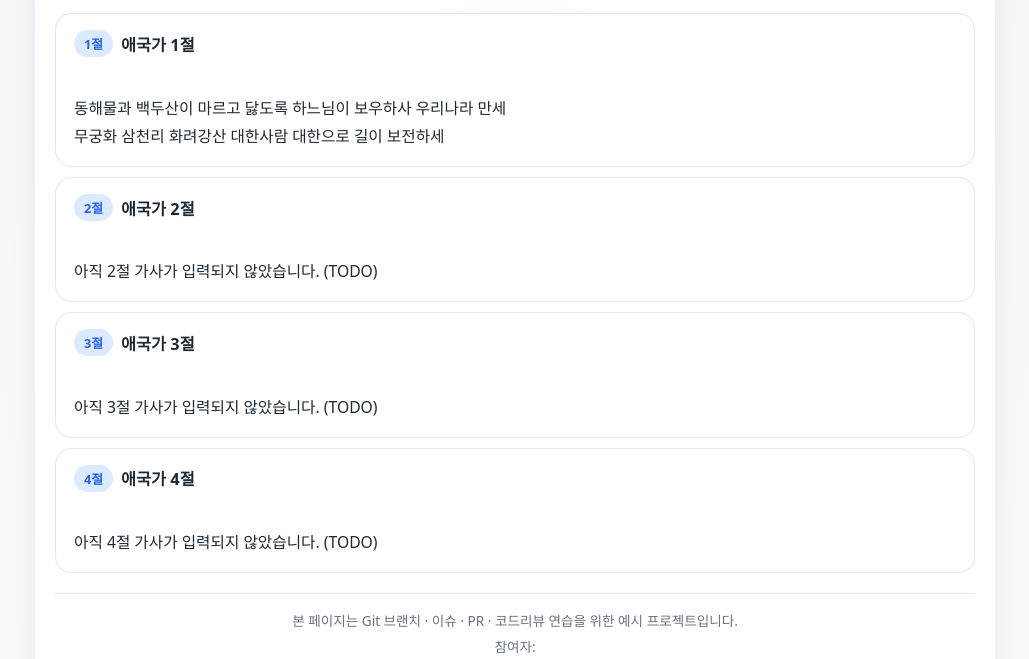
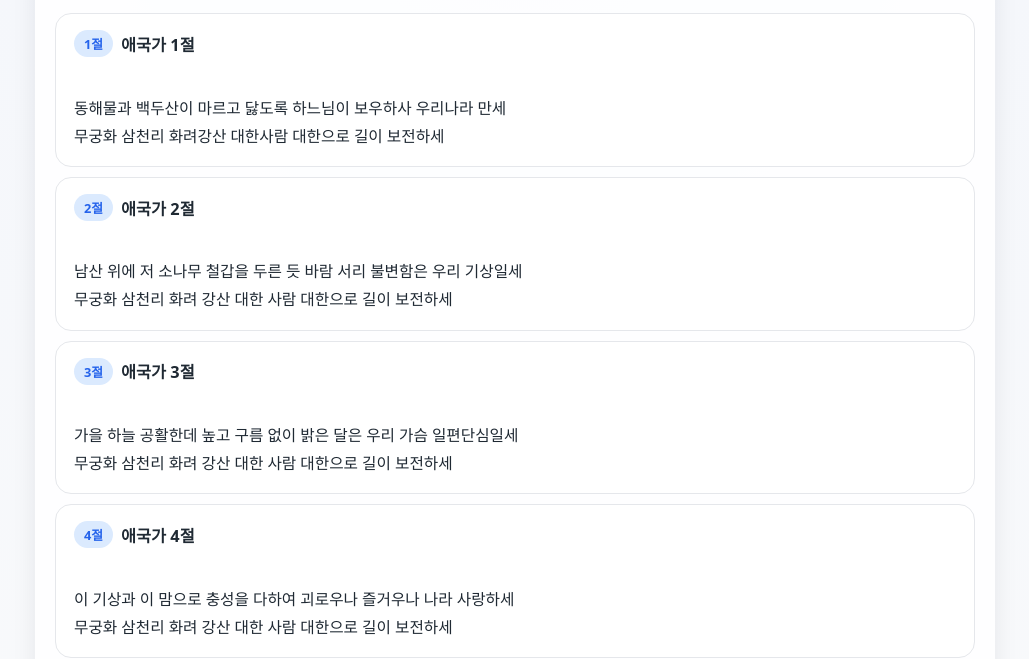
Before and after one commit to ChimaekMeeting/git-practice, a plain HTML site: page public/index.html in a window 1280 px wide. Shown: the part 165-824 px from the top of the page, without its empty margins (125-1154 px from the left). Drawn offline with Linux system fonts and the light colour scheme.

Commit message:
애국가

```diff
--- a/public/components/ver2.html
+++ b/public/components/ver2.html
@@ -5,6 +5,7 @@
     <h2 class="anthem-section-title">애국가 2절</h2>
   </div>
   <div class="anthem-lyrics">
-    아직 2절 가사가 입력되지 않았습니다. (TODO)
+    남산 위에 저 소나무 철갑을 두른 듯 바람 서리 불변함은 우리 기상일세
+    무궁화 삼천리 화려 강산 대한 사람 대한으로 길이 보전하세
   </div>
 </section>
--- a/public/components/ver3.html
+++ b/public/components/ver3.html
@@ -5,6 +5,7 @@
     <h2 class="anthem-section-title">애국가 3절</h2>
   </div>
   <div class="anthem-lyrics">
-    아직 3절 가사가 입력되지 않았습니다. (TODO)
+    가을 하늘 공활한데 높고 구름 없이 밝은 달은 우리 가슴 일편단심일세
+    무궁화 삼천리 화려 강산 대한 사람 대한으로 길이 보전하세
   </div>
 </section>
--- a/public/components/ver4.html
+++ b/public/components/ver4.html
@@ -5,6 +5,7 @@
     <h2 class="anthem-section-title">애국가 4절</h2>
   </div>
   <div class="anthem-lyrics">
-    아직 4절 가사가 입력되지 않았습니다. (TODO)
+    이 기상과 이 맘으로 충성을 다하여 괴로우나 즐거우나 나라 사랑하세
+    무궁화 삼천리 화려 강산 대한 사람 대한으로 길이 보전하세
   </div>
 </section>
```
Also changed, not shown: yewon.txt (deleted).
